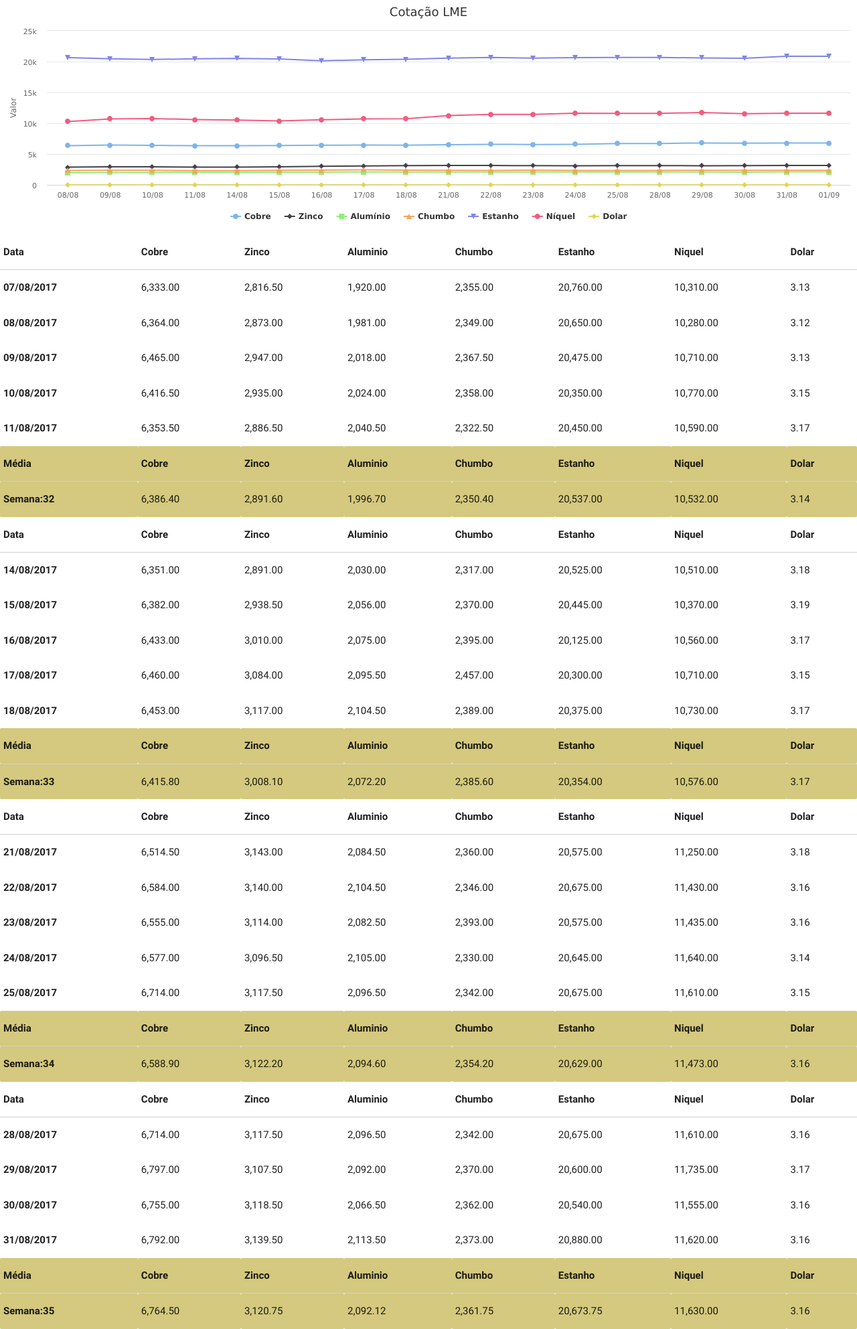
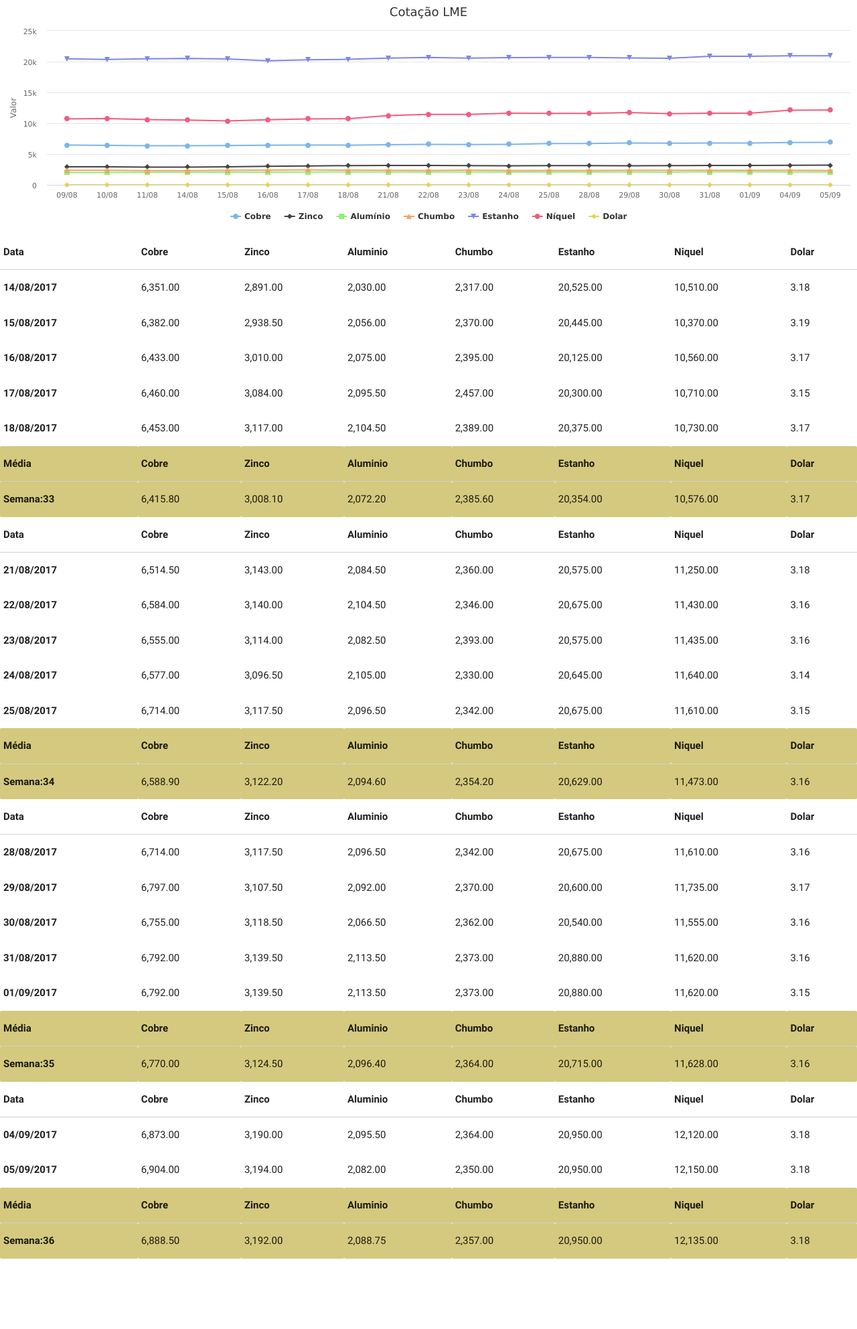
Before and after one commit to tiagocordeiro/flask-lme-chart, a Flask app: page /lme/dashboard in a window 1280 px wide. Shown: the whole page at 67% size. After the commit the page ends 1879 px from the top, so only its background shows below. Run offline with Flask 2, Linux system fonts and the light colour scheme; some libraries are stand-ins or nearby versions.

Commit message:
Cotação Atualizada

```diff
--- a/static/cotacao-atual.csv
+++ b/static/cotacao-atual.csv
@@ -1,5 +1,4 @@
 Date,Cobre,Zinco,Aluminio,Chumbo,Estanho,Niquel,Dolar
-2017-08-08,6364.0,2873.0,1981.0,2349.0,20650.0,10280.0,3.1242001056671
 2017-08-09,6465.0,2947.0,2018.0,2367.5,20475.0,10710.0,3.1259000301361
 2017-08-10,6416.5,2935.0,2024.0,2358.0,20350.0,10770.0,3.1522998809814
 2017-08-11,6353.5,2886.5,2040.5,2322.5,20450.0,10590.0,3.1735999584198
@@ -18,3 +17,5 @@ Date,Cobre,Zinco,Aluminio,Chumbo,Estanho,Niquel,Dolar
 2017-08-30,6755.0,3118.5,2066.5,2362.0,20540.0,11555.0,3.1642000675201
 2017-08-31,6792.0,3139.5,2113.5,2373.0,20880.0,11620.0,3.1587998867035
 2017-09-01,,,,,,,3.1459999084473
+2017-09-04,6873.0,3190.0,2095.5,2364.0,20950.0,12120.0,3.1777000427246
+2017-09-05,6904.0,3194.0,2082.0,2350.0,20950.0,12150.0,
--- a/templates/mesclado.html
+++ b/templates/mesclado.html
@@ -1,223 +1,3 @@
-<table border="1" class="dataframe semanal table-striped table-responsive" style="text-align: right;" width="100%">
- <thead>
-  <tr style="text-align: right;">
-   <th>
-    Data
-   </th>
-   <th>
-    Cobre
-   </th>
-   <th>
-    Zinco
-   </th>
-   <th>
-    Aluminio
-   </th>
-   <th>
-    Chumbo
-   </th>
-   <th>
-    Estanho
-   </th>
-   <th>
-    Niquel
-   </th>
-   <th>
-    Dolar
-   </th>
-  </tr>
-  <tr>
-  </tr>
- </thead>
- <tbody>
-  <tr>
-   <th>
-    07/08/2017
-   </th>
-   <td>
-    6,333.00
-   </td>
-   <td>
-    2,816.50
-   </td>
-   <td>
-    1,920.00
-   </td>
-   <td>
-    2,355.00
-   </td>
-   <td>
-    20,760.00
-   </td>
-   <td>
-    10,310.00
-   </td>
-   <td>
-    3.13
-   </td>
-  </tr>
-  <tr>
-   <th>
-    08/08/2017
-   </th>
-   <td>
-    6,364.00
-   </td>
-   <td>
-    2,873.00
-   </td>
-   <td>
-    1,981.00
-   </td>
-   <td>
-    2,349.00
-   </td>
-   <td>
-    20,650.00
-   </td>
-   <td>
-    10,280.00
-   </td>
-   <td>
-    3.12
-   </td>
-  </tr>
-  <tr>
-   <th>
-    09/08/2017
-   </th>
-   <td>
-    6,465.00
-   </td>
-   <td>
-    2,947.00
-   </td>
-   <td>
-    2,018.00
-   </td>
-   <td>
-    2,367.50
-   </td>
-   <td>
-    20,475.00
-   </td>
-   <td>
-    10,710.00
-   </td>
-   <td>
-    3.13
-   </td>
-  </tr>
-  <tr>
-   <th>
-    10/08/2017
-   </th>
-   <td>
-    6,416.50
-   </td>
-   <td>
-    2,935.00
-   </td>
-   <td>
-    2,024.00
-   </td>
-   <td>
-    2,358.00
-   </td>
-   <td>
-    20,350.00
-   </td>
-   <td>
-    10,770.00
-   </td>
-   <td>
-    3.15
-   </td>
-  </tr>
-  <tr>
-   <th>
-    11/08/2017
-   </th>
-   <td>
-    6,353.50
-   </td>
-   <td>
-    2,886.50
-   </td>
-   <td>
-    2,040.50
-   </td>
-   <td>
-    2,322.50
-   </td>
-   <td>
-    20,450.00
-   </td>
-   <td>
-    10,590.00
-   </td>
-   <td>
-    3.17
-   </td>
-  </tr>
- </tbody>
- <thead>
-  <tr style="text-align: right; background-color: #d4c97e !important;">
-   <th>
-    Média
-   </th>
-   <th>
-    Cobre
-   </th>
-   <th>
-    Zinco
-   </th>
-   <th>
-    Aluminio
-   </th>
-   <th>
-    Chumbo
-   </th>
-   <th>
-    Estanho
-   </th>
-   <th>
-    Niquel
-   </th>
-   <th>
-    Dolar
-   </th>
-  </tr>
- </thead>
- <tbody>
-  <tr class="media" style="background-color: #d4c97e !important;">
-   <th>
-    Semana:32
-   </th>
-   <td>
-    6,386.40
-   </td>
-   <td>
-    2,891.60
-   </td>
-   <td>
-    1,996.70
-   </td>
-   <td>
-    2,350.40
-   </td>
-   <td>
-    20,537.00
-   </td>
-   <td>
-    10,532.00
-   </td>
-   <td>
-    3.14
-   </td>
-  </tr>
- </tbody>
-</table>
 <table border="1" class="dataframe semanal table-striped table-responsive" style="text-align: right;" width="100%">
  <thead>
   <tr style="text-align: right;">
@@ -794,6 +574,32 @@
     3.16
    </td>
   </tr>
+  <tr>
+   <th>
+    01/09/2017
+   </th>
+   <td>
+    6,792.00
+   </td>
+   <td>
+    3,139.50
+   </td>
+   <td>
+    2,113.50
+   </td>
+   <td>
+    2,373.00
+   </td>
+   <td>
+    20,880.00
+   </td>
+   <td>
+    11,620.00
+   </td>
+   <td>
+    3.15
+   </td>
+  </tr>
  </tbody>
  <thead>
   <tr style="text-align: right; background-color: #d4c97e !important;">
@@ -829,22 +635,22 @@
     Semana:35
    </th>
    <td>
-    6,764.50
+    6,770.00
    </td>
    <td>
-    3,120.75
+    3,124.50
    </td>
    <td>
-    2,092.12
+    2,096.40
    </td>
    <td>
-    2,361.75
+    2,364.00
    </td>
    <td>
-    20,673.75
+    20,715.00
    </td>
    <td>
-    11,630.00
+    11,628.00
    </td>
    <td>
     3.16
@@ -852,3 +658,145 @@
   </tr>
  </tbody>
 </table>
+<table border="1" class="dataframe semanal table-striped table-responsive" style="text-align: right;" width="100%">
+ <thead>
+  <tr style="text-align: right;">
+   <th>
+    Data
+   </th>
+   <th>
+    Cobre
+   </th>
+   <th>
+    Zinco
+   </th>
+   <th>
+    Aluminio
+   </th>
+   <th>
+    Chumbo
+   </th>
+   <th>
+    Estanho
+   </th>
+   <th>
+    Niquel
+   </th>
+   <th>
+    Dolar
+   </th>
+  </tr>
+  <tr>
+  </tr>
+ </thead>
+ <tbody>
+  <tr>
+   <th>
+    04/09/2017
+   </th>
+   <td>
+    6,873.00
+   </td>
+   <td>
+    3,190.00
+   </td>
+   <td>
+    2,095.50
+   </td>
+   <td>
+    2,364.00
+   </td>
+   <td>
+    20,950.00
+   </td>
+   <td>
+    12,120.00
+   </td>
+   <td>
+    3.18
+   </td>
+  </tr>
+  <tr>
+   <th>
+    05/09/2017
+   </th>
+   <td>
+    6,904.00
+   </td>
+   <td>
+    3,194.00
+   </td>
+   <td>
+    2,082.00
+   </td>
+   <td>
+    2,350.00
+   </td>
+   <td>
+    20,950.00
+   </td>
+   <td>
+    12,150.00
+   </td>
+   <td>
+    3.18
+   </td>
+  </tr>
+ </tbody>
+ <thead>
+  <tr style="text-align: right; background-color: #d4c97e !important;">
+   <th>
+    Média
+   </th>
+   <th>
+    Cobre
+   </th>
+   <th>
+    Zinco
+   </th>
+   <th>
+    Aluminio
+   </th>
+   <th>
+    Chumbo
+   </th>
+   <th>
+    Estanho
+   </th>
+   <th>
+    Niquel
+   </th>
+   <th>
+    Dolar
+   </th>
+  </tr>
+ </thead>
+ <tbody>
+  <tr class="media" style="background-color: #d4c97e !important;">
+   <th>
+    Semana:36
+   </th>
+   <td>
+    6,888.50
+   </td>
+   <td>
+    3,192.00
+   </td>
+   <td>
+    2,088.75
+   </td>
+   <td>
+    2,357.00
+   </td>
+   <td>
+    20,950.00
+   </td>
+   <td>
+    12,135.00
+   </td>
+   <td>
+    3.18
+   </td>
+  </tr>
+ </tbody>
+</table>
```
Also changed, not shown: static/todo-periodo.csv.
